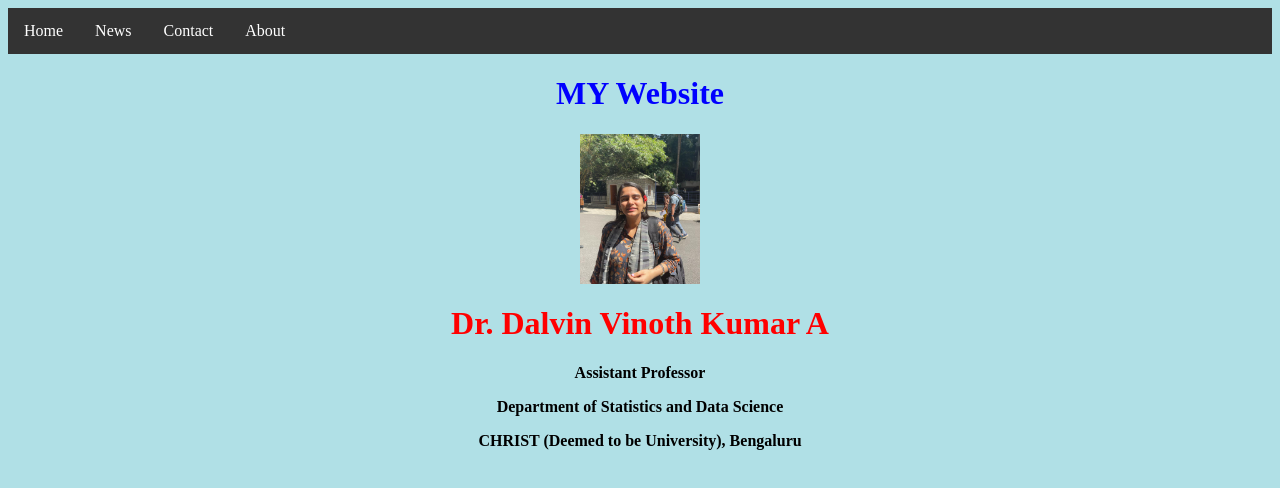
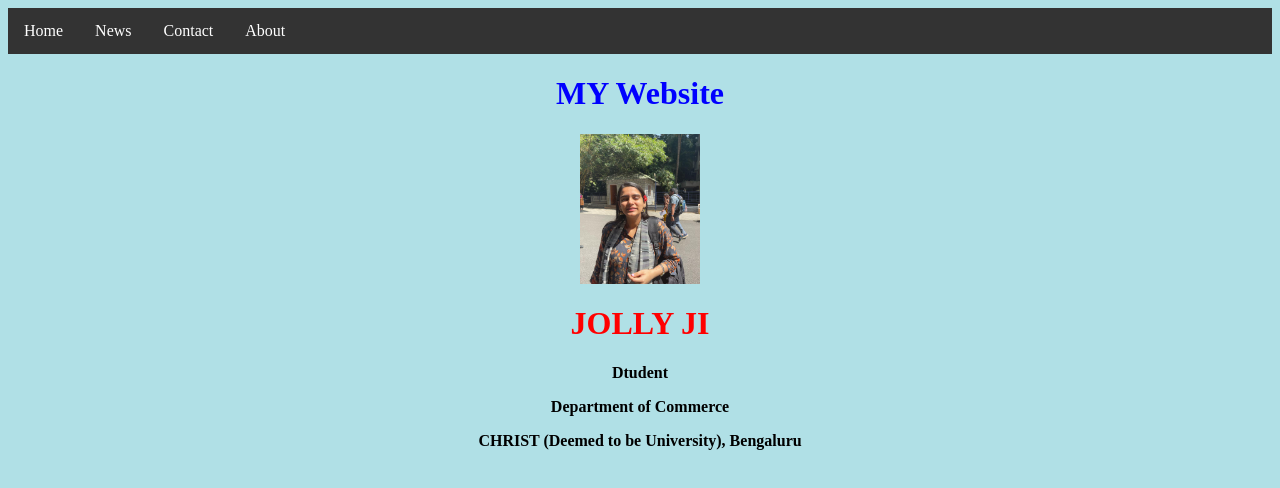
Before and after one commit to pallaviverma12345/himangi, a plain HTML site: page index.html in a window 1280 px wide. Drawn offline with Linux system fonts and the light colour scheme.

Commit message:
Update index.html

```diff
--- a/index.html
+++ b/index.html
@@ -40,9 +40,9 @@ li a:hover {
 </ul>
 <h1 style="text-align: center;"><strong>MY Website</strong></h1>
 <p style="text-align: center;"><strong><img src="image.jpeg" alt="" width="120" height="150" /></strong></p>
-<h1 style="text-align: center;"><span style="color: #ff0000;"><strong>Dr. Dalvin Vinoth Kumar A</strong></span></h1>
-<p style="text-align: center;"><strong>Assistant Professor</strong></p>
-<p style="text-align: center;"><strong>Department of Statistics and Data Science</strong></p>
+<h1 style="text-align: center;"><span style="color: #ff0000;"><strong>JOLLY JI</strong></span></h1>
+<p style="text-align: center;"><strong>Dtudent</strong></p>
+<p style="text-align: center;"><strong>Department of Commerce</strong></p>
 <p style="text-align: center;"><strong>CHRIST (Deemed to be University), Bengaluru</strong></p>
 <p>&nbsp;</p>
 </body>
```
